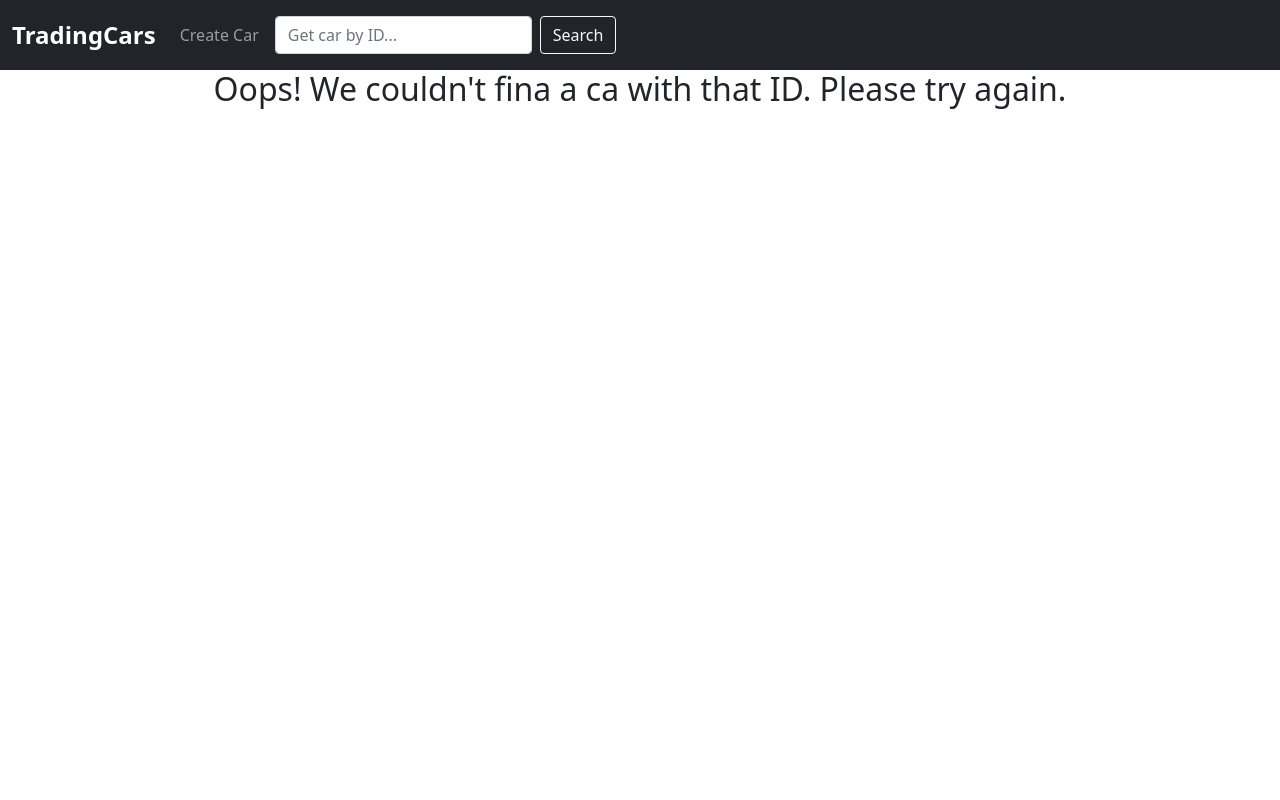
After one commit to rcmadden/courses, a FastAPI app: template FastAPI-SuperGuide/3_car_viewer_from_scratch/templates/search.html in a window 1280 px wide. The commit adds this page. Run offline with FastAPI, Linux system fonts and the light colour scheme; the template is opened without the code that fills it, so the values that code supplies are empty.

Commit message:
implement and style search car by id

```diff
--- a/FastAPI-SuperGuide/3_car_viewer_from_scratch/main.py
+++ b/FastAPI-SuperGuide/3_car_viewer_from_scratch/main.py
@@ -1,4 +1,4 @@
-from fastapi import FastAPI, Query, Path, HTTPException, status, Body, Request
+from fastapi import FastAPI, Query, Path, HTTPException, status, Body, Request, Form
 from fastapi.encoders import jsonable_encoder
 from fastapi.responses import HTMLResponse, RedirectResponse
 from fastapi.templating import Jinja2Templates
@@ -34,12 +34,18 @@ def get_cars(request: Request, number: Optional[str] = Query("10", max_length=3)
         response.append((id, car))
     return templates.TemplateResponse("index.html", {"request": request, "cars": response, "title": "Home"})
 
-@app.get("/cars/{id}", response_model=Car)
-def get_car(id: int = Path(...,ge=0,lt=1000)):
+
+@app.post("/search", response_class=RedirectResponse)
+def search_cars(id: str = Form(...)):
+    return RedirectResponse("/cars/" + id, status_code=302)
+
+@app.get("/cars/{id}", response_class=HTMLResponse)
+def get_car(request: Request, id: int = Path(...,ge=0,lt=1000)):
     car = cars.get(id)
+    response = templates.TemplateResponse("search.html", {"request": request, "car": car, "id": id, "title": "Search Car"})
     if not car:
-        raise HTTPException(status_code=status.HTTP_404_NOT_FOUND, detail="Car ID not found")
-    return car
+        response.status_code = status.HTTP_404_NOT_FOUND
+    return response
 
 @app.post("/cars", status_code=status.HTTP_201_CREATED)
 def add_cars(body_cars: List[Car], min_id: Optional[int] = Body(0)):
--- a/FastAPI-SuperGuide/3_car_viewer_from_scratch/templates/navbar.html
+++ b/FastAPI-SuperGuide/3_car_viewer_from_scratch/templates/navbar.html
@@ -10,7 +10,7 @@
             <span class="navbar-toggler-icon"></span>
         </button>
         <div class="collapse navbar-collapse justify-contennt-end" id="navbarSupportedContent">
-            <form action="" class="d-flex" style="margin: 0.5em;">
+            <form action="/search" method="POST" class="d-flex" style="margin: 0.5em;">
                 <input class="form-control me-2" type="search" placeholder="Get car by ID..." name="id" aria-label="searh">
                 <button class="btn btn-outline-light" type="submit">Search</button>
         </div>
--- /dev/null
+++ b/FastAPI-SuperGuide/3_car_viewer_from_scratch/templates/search.html
@@ -0,0 +1,27 @@
+{% include 'header.html' %}
+{% include 'navbar.html' %}
+<style>
+    body {
+        width: 100%;
+        height: 100vh;
+        display: flex;
+        flex-direction: column;
+    }
+
+    .container {
+        display: flex;
+        flex-direction: column;
+        text-align: center;
+        align-items: center;
+        height: 100%;
+    }
+</style>
+<div class="container">
+    {% if car %}
+        {% include 'car.html' %}
+    {% else %}
+        <h2>Oops! We couldn't fina a ca with that ID. Please try again.</h2>
+    {% endif %}
+
+</div>
+{% include 'footer.html' %}
```
